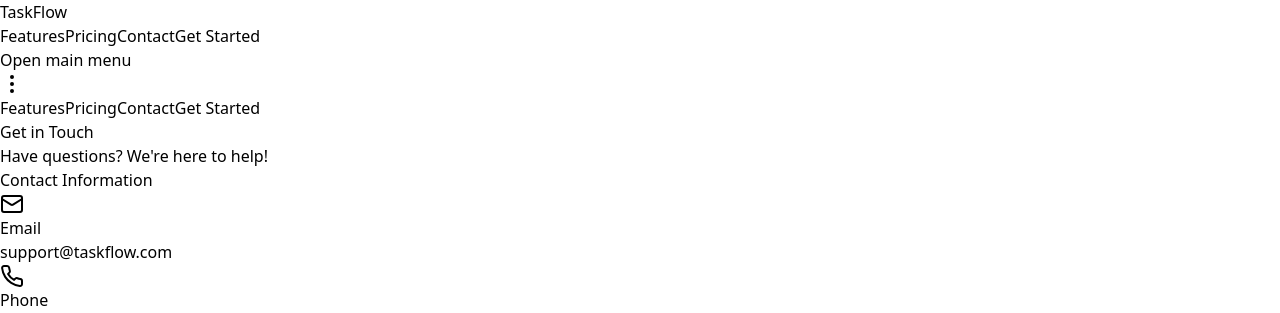
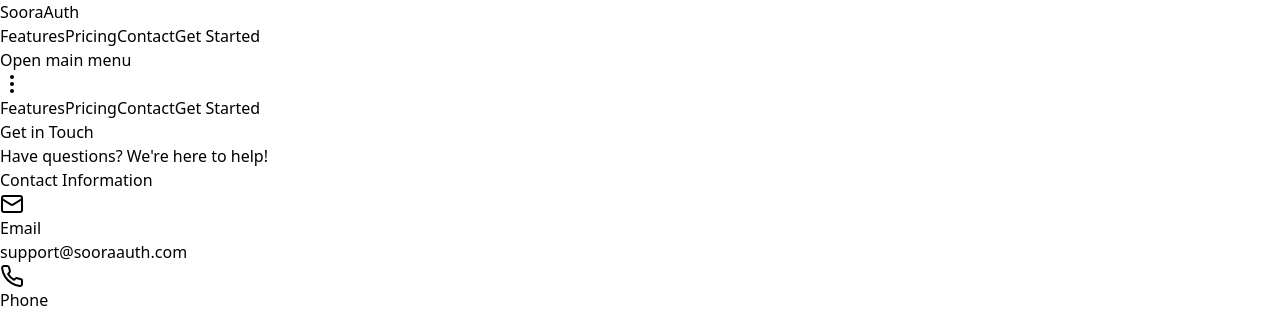
Before and after one commit to mddanish867/taskflow, a React (Vite) app: page /contact in a window 1280 px wide. Shown: the top 313 px of the page. Built offline with nearby package versions, Linux system fonts and the light colour scheme.

Commit message:
remodified the application

```diff
--- a/index.html
+++ b/index.html
@@ -4,7 +4,7 @@
     <meta charset="UTF-8" />
     <link rel="icon" type="image/svg+xml" href="/vite.svg" />
     <meta name="viewport" content="width=device-width, initial-scale=1.0" />
-    <title>TaskFlow</title>
+    <title>SooraAuth</title>
   </head>
   <body>
     <div id="root"></div>
--- a/src/components/auth/ForgotPassword.jsx
+++ b/src/components/auth/ForgotPassword.jsx
@@ -171,7 +171,7 @@
       <div className="sm:mx-auto sm:w-full sm:max-w-md">
         <div className="flex justify-center">
           <a href="/">
-            <span className="text-3xl font-bold text-blue-600">TaskFlow</span>
+            <span className="text-3xl font-bold text-blue-600">SooraAuth</span>
           </a>{" "}
         </div>
         <h2 className="mt-6 text-center text-3xl font-extrabold text-gray-900">
--- a/src/components/auth/Login.jsx
+++ b/src/components/auth/Login.jsx
@@ -83,7 +83,7 @@
       <div className="sm:mx-auto sm:w-full sm:max-w-md">
         <div className="flex justify-center">
           <a href="/">
-            <span className="text-3xl font-bold text-blue-600">TaskFlow</span>
+            <span className="text-3xl font-bold text-blue-600">SooraAuth</span>
           </a>
         </div>
         <h2 className="mt-6 text-center text-3xl font-extrabold text-gray-900">
--- a/src/components/contact/Contact.jsx
+++ b/src/components/contact/Contact.jsx
@@ -79,8 +79,8 @@
                   <Mail className="h-6 w-6 text-blue-600 mt-1" />
                   <div className="ml-4">
                     <p className="text-sm font-medium text-gray-900">Email</p>
-                    <a href="mailto:support@taskflow.com" className="text-sm text-gray-600 hover:text-blue-600">
-                      support@taskflow.com
+                    <a href="mailto:support@sooraauth.com" className="text-sm text-gray-600 hover:text-blue-600">
+                      support@sooraauth.com
                     </a>
                   </div>
                 </div>
--- a/src/components/home/Footer.jsx
+++ b/src/components/home/Footer.jsx
@@ -5,7 +5,7 @@
           <div className="text-center">
             <div className="text-2xl font-thin tracking-wider mb-6">
               <div className="items-center">
-                <span className="text-2xl font-bold text-blue-600">TaskFlow</span>
+                <span className="text-2xl font-bold text-blue-600">SooraAuth</span>
               </div>
             </div>
             <div className="grid grid-cols-2 md:grid-cols-4 gap-8 mb-8">
@@ -43,7 +43,7 @@
               </div>
             </div>
             <div className="text-sm text-gray-400 pt-8 border-t border-gray-200">
-              © {new Date().getFullYear()} TaskFlow. All rights reserved.
+              © {new Date().getFullYear()} SooraAuth. All rights reserved.
             </div>
           </div>
         </div>
--- a/src/components/home/LandingPage.jsx
+++ b/src/components/home/LandingPage.jsx
@@ -29,23 +29,22 @@
 
   return (
     <div className="min-h-screen bg-white">
-      {/* Rest of the component remains the same */}
       <div className="pt-16">
         {/* Hero Section */}
         <div className="relative bg-white overflow-hidden">
           <div className="max-w-7xl mx-auto">
             <div className="relative z-10 pb-8 bg-white sm:pb-16 md:pb-20 lg:pb-28 xl:pb-32">
               <main className="mt-10 mx-auto max-w-7xl px-4 sm:mt-12 sm:px-6 md:mt-16 lg:mt-20 lg:px-8 xl:mt-28">
-                <div className="text-center lg:text-left">
+                <div className="text-center">
                   <h1 className="text-4xl tracking-tight font-extrabold text-gray-900 sm:text-5xl md:text-6xl">
                     <span className="block">Streamline Your</span>
-                    <span className="block text-blue-600">Project Management</span>
+                    <span className="block text-blue-600">Authentication with Soora Auth.</span>
                   </h1>
-                  <p className="mt-3 text-base text-gray-500 sm:mt-5 sm:text-lg sm:max-w-xl sm:mx-auto md:mt-5 md:text-xl lg:mx-0">
+                  <p className="mt-3 text-base text-gray-500 sm:mt-5 sm:text-lg sm:max-w-xl sm:mx-auto md:mt-5 md:text-xl ">
                     Boost productivity and collaboration with our intuitive project management platform.
                     Track tasks, manage teams, and deliver projects on time.
                   </p>
-                  <div className="mt-5 sm:mt-8 sm:flex sm:justify-center lg:justify-start">
+                  <div className="mt-5 sm:mt-8 sm:flex sm:justify-center ">
                     <div className="rounded-md shadow">
                       <button className="w-full flex items-center justify-center px-8 py-3 border border-transparent text-base font-medium rounded-md text-white bg-blue-600 hover:bg-blue-700 md:py-4 md:text-lg md:px-10">
                         Start Free Trial
--- a/src/components/home/Navbar.jsx
+++ b/src/components/home/Navbar.jsx
@@ -21,7 +21,7 @@
           <div className="flex justify-between h-16 items-center">
             <div className="flex items-center">
               <a href='/'>
-              <span className="text-2xl font-bold text-blue-600">TaskFlow</span>
+              <span className="text-2xl font-bold text-blue-600">SooraAuth</span>
               </a>
             </div>
 
```
